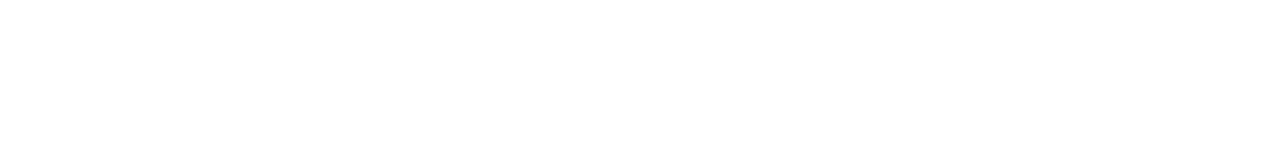
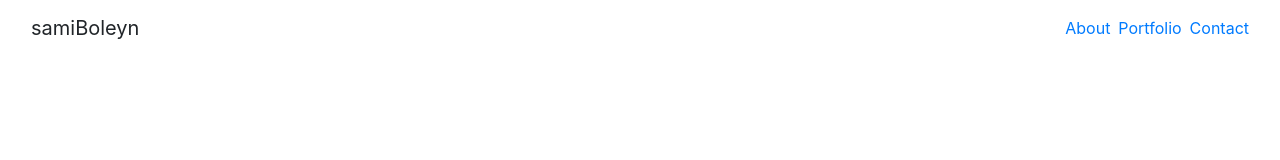
Before and after one commit to sboleyn/Bootstrap-Portfolio, a plain HTML site: page index.html in a window 1280 px wide. Drawn offline with nearby package versions, Linux system fonts and the light colour scheme.

Commit message:
Work on nav bar

```diff
--- a/index.html
+++ b/index.html
@@ -8,12 +8,29 @@
     <title>Porfolio</title>
 </head>
 <body>
+	<nav class="navbar navbar-expand-lg navbar-expand-md navbar-expand-sm">
+		<div class="container-fluid">
+
+			<div class="navbar-header">
+				<div class="navbar-brand">samiBoleyn</div>
+			</div>
+
+			<ul class="nav navbar-nav navbar-right list-inline">
+				<li class="list-inline-item"><a href="index.html">About</a></li>
+				<li class="list-inline-item"><a href="portfolio.html">Portfolio</a></li>
+				<li class="list-inline-item"><a href="contact.html">Contact</a></li>
+
+			</ul>
+
+		</div>
+	</nav>
+
     <div class="container">
         <div class="row">
-            <div class="col-"
+            <div class="">
 
+			</div>
         </div>
-
     </div>
 </body>
 </html>
```
